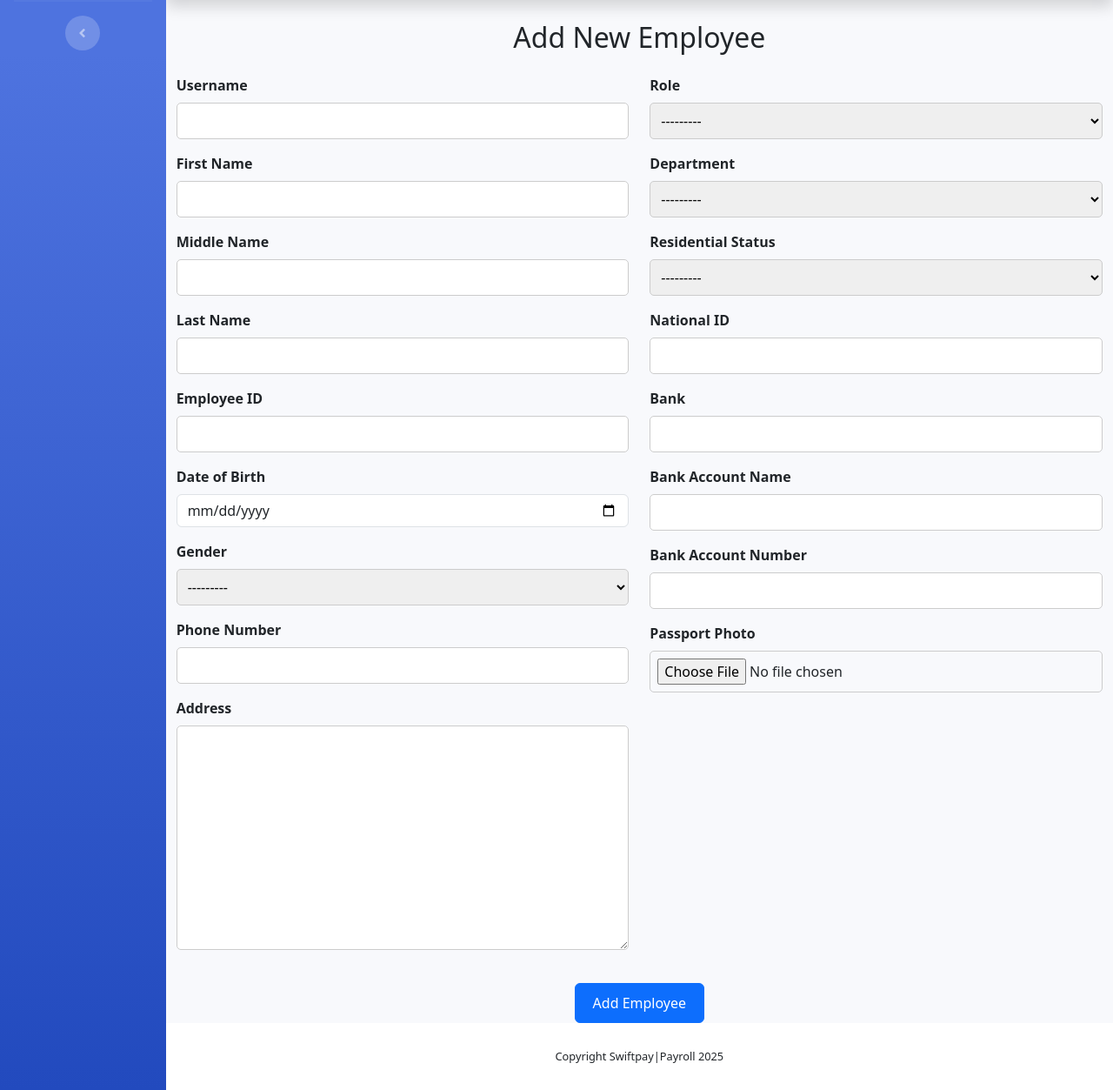
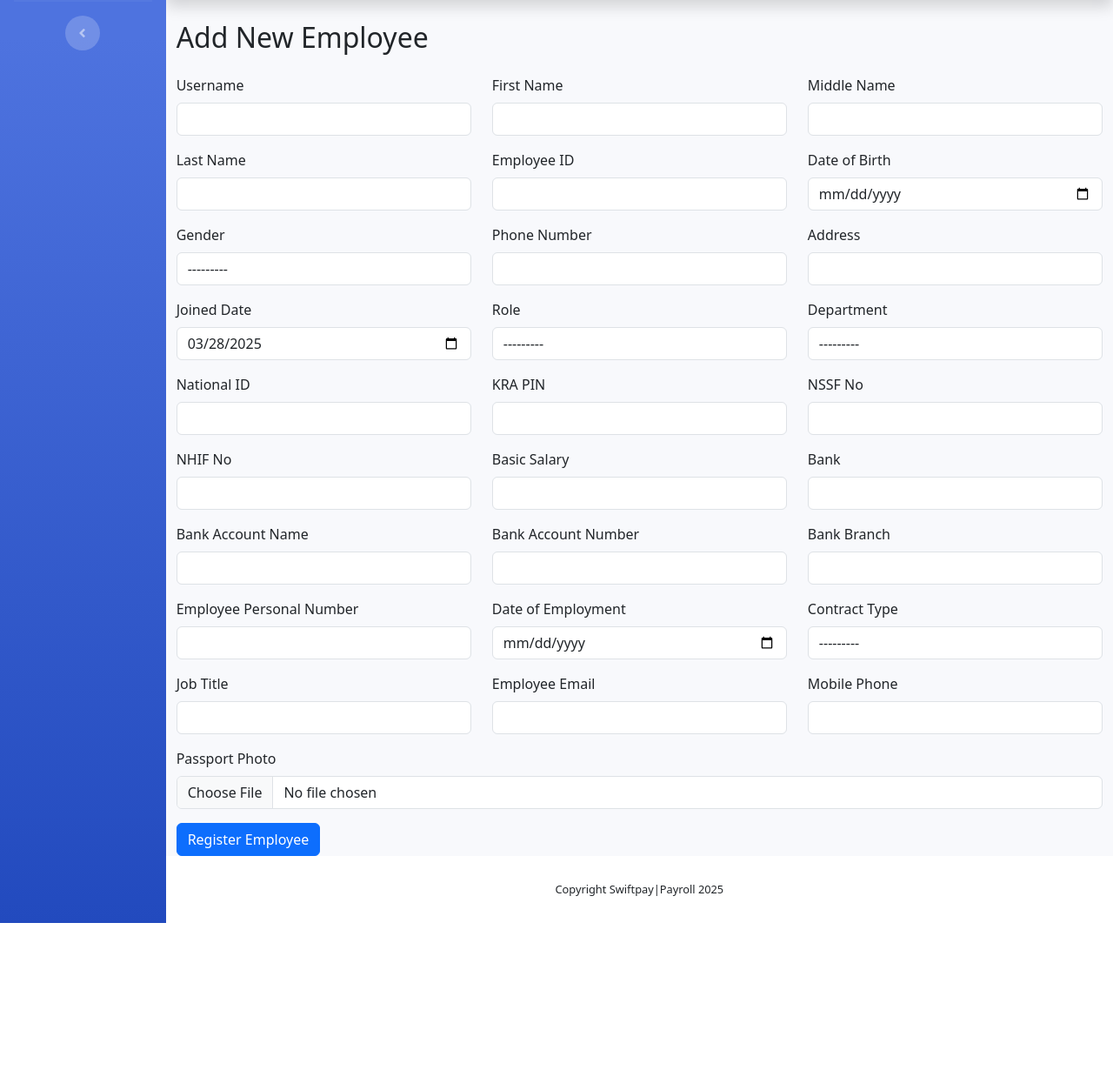
Before and after one commit to steve-ongera/SwiftPay-Payroll, a Django app: page /employee/add/ in a window 1280 px wide. Shown: the part 70-1323 px from the top of the page at 87% size. After the commit the page ends 1131 px from the top, so only its background shows below. Run offline with Django 5.2, Linux system fonts and the light colour scheme; data comes from the database, SQL or seed files in the repository; both versions use the stored data as it was after the commit; some libraries are stand-ins or nearby versions.

Commit message:
made extra chnages on  mycodebase

```diff
--- a/mywebsite/forms.py
+++ b/mywebsite/forms.py
@@ -318,9 +318,36 @@ class EmployeeRegistrationForm(forms.ModelForm):
         ]
 
         widgets = {
+            'username': forms.TextInput(attrs={'class': 'form-control'}),
+            'first_name': forms.TextInput(attrs={'class': 'form-control'}),
+            'middle_name': forms.TextInput(attrs={'class': 'form-control'}),
+            'last_name': forms.TextInput(attrs={'class': 'form-control'}),
+            'employee_id': forms.TextInput(attrs={'class': 'form-control'}),
             'date_of_birth': forms.DateInput(attrs={'type': 'date', 'class': 'form-control'}),
+            'gender': forms.Select(attrs={'class': 'form-control'}),
+            'phone_number': forms.TextInput(attrs={'class': 'form-control'}),
+            'address': forms.TextInput(attrs={'class': 'form-control'}),
             'joined_date': forms.DateInput(attrs={'type': 'date', 'class': 'form-control'}),
+            'role': forms.Select(attrs={'class': 'form-control'}),
+            'department': forms.Select(attrs={'class': 'form-control'}),
+            'is_active_employee': forms.CheckboxInput(attrs={'class': 'form-check-input'}),
+            'residential_status': forms.TextInput(attrs={'class': 'form-control'}),
+            'national_id': forms.TextInput(attrs={'class': 'form-control'}),
+            'kra_pin': forms.TextInput(attrs={'class': 'form-control'}),
+            'nssf_no': forms.TextInput(attrs={'class': 'form-control'}),
+            'nhif_no': forms.TextInput(attrs={'class': 'form-control'}),
+            'passport_photo': forms.FileInput(attrs={'class': 'form-control'}),
+            'basic_salary': forms.NumberInput(attrs={'class': 'form-control'}),
+            'bank': forms.TextInput(attrs={'class': 'form-control'}),
+            'bank_account_name': forms.TextInput(attrs={'class': 'form-control'}),
+            'bank_account_number': forms.TextInput(attrs={'class': 'form-control'}),
+            'bank_branch': forms.TextInput(attrs={'class': 'form-control'}),
+            'employee_personal_number': forms.TextInput(attrs={'class': 'form-control'}),
             'date_of_employment': forms.DateInput(attrs={'type': 'date', 'class': 'form-control'}),
+            'contract_type': forms.Select(attrs={'class': 'form-control'}),
+            'job_title': forms.TextInput(attrs={'class': 'form-control'}),
+            'employee_email': forms.EmailInput(attrs={'class': 'form-control'}),
+            'mobile_phone': forms.TextInput(attrs={'class': 'form-control'}),
         }
 
 
--- a/templates/employees/add_employee.html
+++ b/templates/employees/add_employee.html
@@ -4,109 +4,153 @@
 <link rel="stylesheet" href="https://cdn.jsdelivr.net/npm/bootstrap@5.3.0/dist/css/bootstrap.min.css">
 
 <div class="container mt-4">
-    <h2 class="text-center mb-4">Add New Employee</h2>
-    <form method="POST" enctype="multipart/form-data">
+    <h2>Add New Employee</h2>
+    <form method="post" enctype="multipart/form-data" class="mt-4">
         {% csrf_token %}
 
-        <div class="row">
-            <!-- Left Column -->
-            <div class="col-md-6">
-                <div class="mb-3">
-                    <label class="form-label">Username</label>
+        <div class="row mb-3">
+            <div class="col-md-4">
+                <label for="{{ form.username.id_for_label }}" class="form-label">Username</label>
                 {{ form.username }}
             </div>
-                <div class="mb-3">
-                    <label class="form-label">First Name</label>
+            <div class="col-md-4">
+                <label for="{{ form.first_name.id_for_label }}" class="form-label">First Name</label>
                 {{ form.first_name }}
             </div>
-                <div class="mb-3">
-                    <label class="form-label">Middle Name</label>
+            <div class="col-md-4">
+                <label for="{{ form.middle_name.id_for_label }}" class="form-label">Middle Name</label>
                 {{ form.middle_name }}
             </div>
-                <div class="mb-3">
-                    <label class="form-label">Last Name</label>
+        </div>
+
+        <div class="row mb-3">
+            <div class="col-md-4">
+                <label for="{{ form.last_name.id_for_label }}" class="form-label">Last Name</label>
                 {{ form.last_name }}
             </div>
-                <div class="mb-3">
-                    <label class="form-label">Employee ID</label>
+            <div class="col-md-4">
+                <label for="{{ form.employee_id.id_for_label }}" class="form-label">Employee ID</label>
                 {{ form.employee_id }}
             </div>
-                <div class="mb-3">
-                    <label class="form-label">Date of Birth</label>
+            <div class="col-md-4">
+                <label for="{{ form.date_of_birth.id_for_label }}" class="form-label">Date of Birth</label>
                 {{ form.date_of_birth }}
             </div>
-                <div class="mb-3">
-                    <label class="form-label">Gender</label>
+        </div>
+
+        <div class="row mb-3">
+            <div class="col-md-4">
+                <label for="{{ form.gender.id_for_label }}" class="form-label">Gender</label>
                 {{ form.gender }}
             </div>
-                <div class="mb-3">
-                    <label class="form-label">Phone Number</label>
+            <div class="col-md-4">
+                <label for="{{ form.phone_number.id_for_label }}" class="form-label">Phone Number</label>
                 {{ form.phone_number }}
             </div>
-                <div class="mb-3">
-                    <label class="form-label">Address</label>
+            <div class="col-md-4">
+                <label for="{{ form.address.id_for_label }}" class="form-label">Address</label>
                 {{ form.address }}
             </div>
         </div>
 
-            <!-- Right Column -->
-            <div class="col-md-6">
-                <div class="mb-3">
-                    <label class="form-label">Role</label>
+        <div class="row mb-3">
+            <div class="col-md-4">
+                <label for="{{ form.joined_date.id_for_label }}" class="form-label">Joined Date</label>
+                {{ form.joined_date }}
+            </div>
+            <div class="col-md-4">
+                <label for="{{ form.role.id_for_label }}" class="form-label">Role</label>
                 {{ form.role }}
             </div>
-                <div class="mb-3">
-                    <label class="form-label">Department</label>
+            <div class="col-md-4">
+                <label for="{{ form.department.id_for_label }}" class="form-label">Department</label>
                 {{ form.department }}
-                </div>
-                <div class="mb-3">
-                    <label class="form-label">Residential Status</label>
-                    {{ form.residential_status }}
-                </div>
-                <div class="mb-3">
-                    <label class="form-label">National ID</label>
-                    {{ form.national_id }}
-                </div>
-                <div class="mb-3">
-                    <label class="form-label">Bank</label>
-                    {{ form.bank }}
-                </div>
-                <div class="mb-3">
-                    <label class="form-label">Bank Account Name</label>
-                    {{ form.bank_account_name }}
-                </div>
-                <div class="mb-3">
-                    <label class="form-label">Bank Account Number</label>
-                    {{ form.bank_account_number }}
-                </div>
-                <div class="mb-3">
-                    <label class="form-label">Passport Photo</label>
-                    {{ form.passport_photo }}
-                </div>
             </div>
         </div>
 
-        <!-- Submit Button -->
-        <div class="text-center mt-3">
-            <button type="submit" class="btn btn-primary">Add Employee</button>
+        <div class="row mb-3">
+            <div class="col-md-4">
+                <label for="{{ form.national_id.id_for_label }}" class="form-label">National ID</label>
+                {{ form.national_id }}
             </div>
+            <div class="col-md-4">
+                <label for="{{ form.kra_pin.id_for_label }}" class="form-label">KRA PIN</label>
+                {{ form.kra_pin }}
+            </div>
+            <div class="col-md-4">
+                <label for="{{ form.nssf_no.id_for_label }}" class="form-label">NSSF No</label>
+                {{ form.nssf_no }}
+            </div>
+        </div>
+
+        <div class="row mb-3">
+            <div class="col-md-4">
+                <label for="{{ form.nhif_no.id_for_label }}" class="form-label">NHIF No</label>
+                {{ form.nhif_no }}
+            </div>
+            <div class="col-md-4">
+                <label for="{{ form.basic_salary.id_for_label }}" class="form-label">Basic Salary</label>
+                {{ form.basic_salary }}
+            </div>
+            <div class="col-md-4">
+                <label for="{{ form.bank.id_for_label }}" class="form-label">Bank</label>
+                {{ form.bank }}
+            </div>
+        </div>
+
+        <div class="row mb-3">
+            <div class="col-md-4">
+                <label for="{{ form.bank_account_name.id_for_label }}" class="form-label">Bank Account Name</label>
+                {{ form.bank_account_name }}
+            </div>
+            <div class="col-md-4">
+                <label for="{{ form.bank_account_number.id_for_label }}" class="form-label">Bank Account Number</label>
+                {{ form.bank_account_number }}
+            </div>
+            <div class="col-md-4">
+                <label for="{{ form.bank_branch.id_for_label }}" class="form-label">Bank Branch</label>
+                {{ form.bank_branch }}
+            </div>
+        </div>
+
+        <div class="row mb-3">
+            <div class="col-md-4">
+                <label for="{{ form.employee_personal_number.id_for_label }}" class="form-label">Employee Personal Number</label>
+                {{ form.employee_personal_number }}
+            </div>
+            <div class="col-md-4">
+                <label for="{{ form.date_of_employment.id_for_label }}" class="form-label">Date of Employment</label>
+                {{ form.date_of_employment }}
+            </div>
+            <div class="col-md-4">
+                <label for="{{ form.contract_type.id_for_label }}" class="form-label">Contract Type</label>
+                {{ form.contract_type }}
+            </div>
+        </div>
+
+        <div class="row mb-3">
+            <div class="col-md-4">
+                <label for="{{ form.job_title.id_for_label }}" class="form-label">Job Title</label>
+                {{ form.job_title }}
+            </div>
+            <div class="col-md-4">
+                <label for="{{ form.employee_email.id_for_label }}" class="form-label">Employee Email</label>
+                {{ form.employee_email }}
+            </div>
+            <div class="col-md-4">
+                <label for="{{ form.mobile_phone.id_for_label }}" class="form-label">Mobile Phone</label>
+                {{ form.mobile_phone }}
+            </div>
+        </div>
+
+        <div class="mb-3">
+            <label for="{{ form.passport_photo.id_for_label }}" class="form-label">Passport Photo</label>
+            {{ form.passport_photo }}
+        </div>
+
+        <button type="submit" class="btn btn-primary">Register Employee</button>
     </form>
 </div>
 
-<!-- Add Bootstrap Styling -->
-<style>
-    label {
-        font-weight: bold;
-    }
-    input, select, textarea {
-        width: 100%;
-        padding: 8px;
-        border: 1px solid #ccc;
-        border-radius: 5px;
-    }
-    .btn-primary {
-        padding: 10px 20px;
-        font-size: 16px;
-    }
-</style>
+
 {% endblock %}
--- a/templates/employees/employee_list.html
+++ b/templates/employees/employee_list.html
@@ -20,7 +20,7 @@
         <!-- page start-->
         <section class="panel">
             <header class="panel-heading" style="margin-bottom:5px">
-                <a href="#" style="color:white; margin-bottom:20px" class="btn btn-success btn-xs"><i class="fa fa-plus"></i> Add </a>
+                <a href="{% url 'add_employee'%}" style="color:white; margin-bottom:20px" class="btn btn-success btn-xs"><i class="fa fa-plus"></i> Add </a>
             </header>
             <!--Modal: modalConfirmDelete-->
 
```
Also changed, not shown: db.sqlite3, media/employee_photos/images_8.jpg (added). Lines whose indentation alone changed are shown as unchanged.
